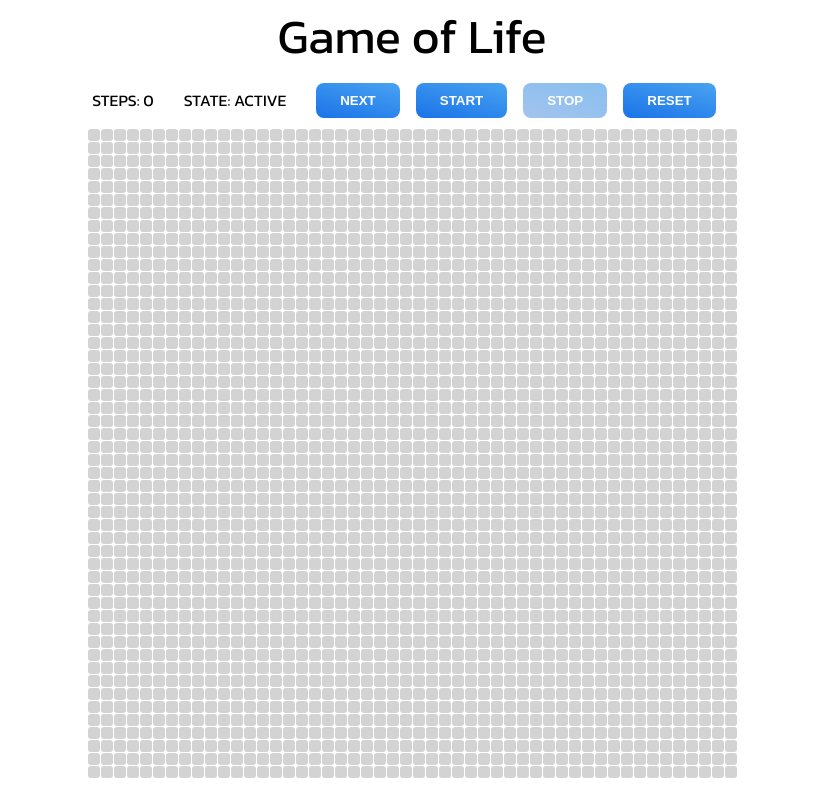
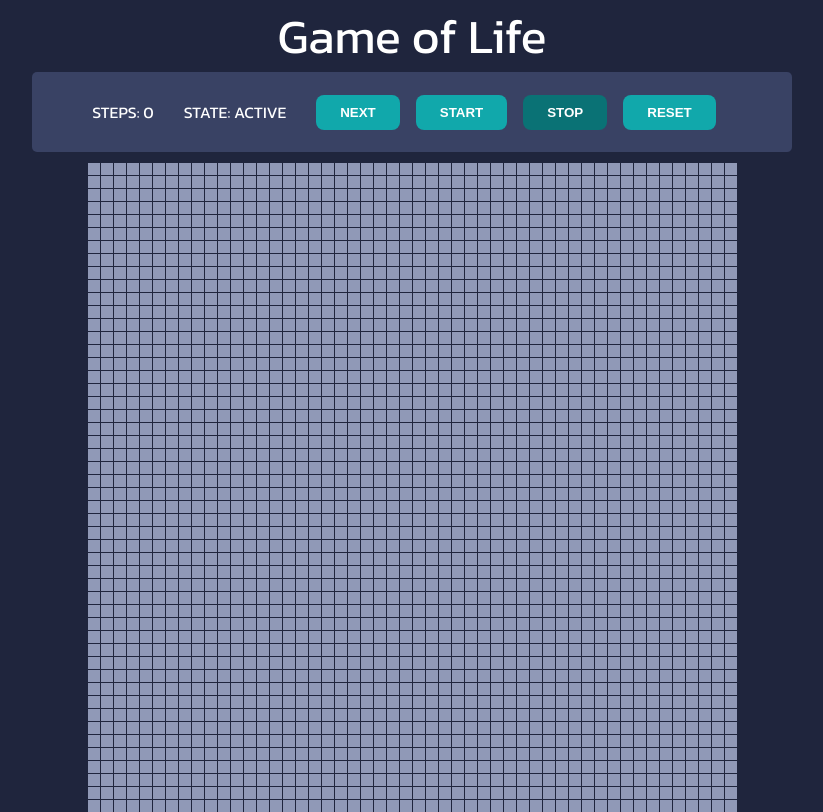
Before and after one commit to FunnyGames/game-of-life, a React (Create React App) app in the folder client/: page / in a window 1280 px wide. Shown: the whole page, without its empty margins (228-1051 px from the left). Built offline with nearby package versions, Linux system fonts and the light colour scheme.

Commit message:
Changed UI colors

```diff
--- a/client/src/components/Game/ControlButtons.tsx
+++ b/client/src/components/Game/ControlButtons.tsx
@@ -37,7 +37,7 @@ const ButtonList = styled.div`
 
 const Button = styled.button`
     cursor: ${props => props.disabled ? 'default' : 'pointer'};
-    background-image: ${props => props.disabled ? 'linear-gradient(195deg,#87bfef,#a3c3ed)' : 'linear-gradient(195deg,#49a3f1,#1a73e8)'};
+    background: ${props => props.disabled ? '#0A7275' : '#11a8ab'};
     color: #fff;
     border: 0;
     text-transform: uppercase;
--- a/client/src/components/Game/GameGrid.tsx
+++ b/client/src/components/Game/GameGrid.tsx
@@ -50,11 +50,10 @@ const Row = styled.div`
 `;
 
 const Cell = styled.span<IProps>`
-    background-color: ${props => props.state === 'dead' ? 'lightgray' : 'black'};
+    background-color: ${props => props.state === 'dead' ? '#9099b7' : '#e64c65'};
     width: 1.5vh;
     height: 1.5vh;
     display: flex;
     cursor: ${props => props.isSelectingElements ? 'pointer' : 'normal'};
     margin: 0.5px;
-    border-radius: 3px;
 `;
--- a/client/src/components/Game/GameStatistics.tsx
+++ b/client/src/components/Game/GameStatistics.tsx
@@ -14,7 +14,7 @@ export default GameStatistics;
 
 const View = styled.div`
     display: flex;
-    justify-content: center;
+    align-items: center;
     text-transform: uppercase;
 `;
 
--- a/client/src/index.css
+++ b/client/src/index.css
@@ -3,6 +3,7 @@
 body {
   margin: 0;
   font-family: Kanit;
+  background: #1f253d;
 }
 
 code {
--- a/client/src/screens/GameScreen.tsx
+++ b/client/src/screens/GameScreen.tsx
@@ -104,9 +104,16 @@ const Screen = styled.div`
 const GameTitle = styled.div`
     text-align: center;
     font-size: xxx-large;
+    color: #fff;
 `;
 
 const Menu = styled.div`
+    color: #fff;
     display: flex;
     justify-content: center;
+    background: #394264;
+    border-radius: 5px;
+    height: 80px;
+    width: 760px;
+    margin: auto auto 10px auto;
 `;
```
